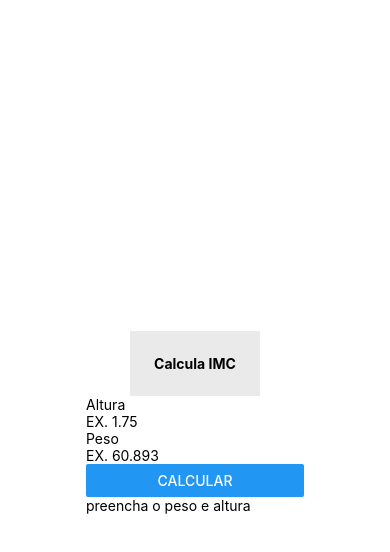
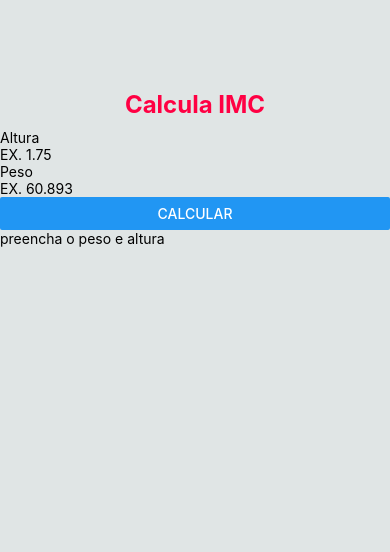
Before and after one commit to oAnthonyG/my-project, a React Native app: screen / in a window 390 px wide. Shown: the top 552 px of the page. Built offline with nearby package versions, Linux system fonts and the light colour scheme.

Commit message:
styles for the title created

```diff
--- a/App.js
+++ b/App.js
@@ -1,12 +1,12 @@
 import { StyleSheet, Text, View } from 'react-native';
 import Title from './src/components/Title';
-import Main from './src/components/Main';
+import Form from './src/components/Form';
 
 export default function App() {
   return (
     <View style={styles.container}>
-      <Title/>
-      <Main/>
+      <Title />
+      <Form />
     </View>
   );
 }
@@ -14,8 +14,7 @@ export default function App() {
 const styles = StyleSheet.create({
   container: {
     flex: 1,
-    backgroundColor: '#fff',
-    alignItems: 'center',
-    justifyContent: 'center',
+    backgroundColor: '#e0e5e5',
+    paddingTop: 80,
   },
 });
--- a/src/components/Form/ResultIMC/index.js
+++ b/src/components/Form/ResultIMC/index.js
@@ -1,7 +1,7 @@
 import React from "react";
 import { View, Text } from "react-native";
 
-export default function ResultIMC(props){
+export default function ResultIMC(props) {
   return (
     <View>
       <Text>{props.messageResultIMC}</Text>
--- a/src/components/Form/index.js
+++ b/src/components/Form/index.js
@@ -1,5 +1,5 @@
 import React, { useState } from "react";
-import {StyleSheet, View, Text, TextInput, Button } from "react-native";
+import { View, Text, TextInput, Button } from "react-native";
 import ResultIMC from "./ResultIMC";
 
 
@@ -48,9 +48,9 @@ export default function Form() {
           placeholder="EX. 60.893"
           keyboardType="numeric"
         />
-        <Button styles={styles.button}
-        onPress={() => validationImc()}
-        title={textButton} />
+        <Button
+          onPress={() => validationImc()}
+          title={textButton} />
       </View>
       <ResultIMC
         messageResultIMC={messageIMC}
@@ -59,10 +59,3 @@ export default function Form() {
     </View>
   );
 }
-
-
-const styles = StyleSheet.create({
-  button: {
-    backgroundColor: "red"
-  }
-})
--- a/src/components/Main/index.js
+++ /dev/null
@@ -1,11 +0,0 @@
-import React from "react";
-import { View } from "react-native";
-import Form from "../Form";
-
-export default function Main(){
-  return (
-    <View>
-      <Form/>
-    </View>
-  );
-}
--- a/src/components/Title/index.js
+++ b/src/components/Title/index.js
@@ -1,22 +1,13 @@
 import React from "react";
-import {StyleSheet, View, Text } from "react-native";
+import { View, Text } from "react-native";
+import styles from "./style";
 
-export default function Title(){
+export default function Title() {
   return (
-    <View style={styles.container}>
-      <Text style={styles.title}>
+    <View style={styles.boxTitle}>
+      <Text style={styles.textTitle}>
         Calcula IMC
       </Text>
     </View>
   )
 }
-
-const styles = StyleSheet.create({
-  container: {
-    padding: 24,
-    backgroundColor: "#eaeaea"
-  },
-  title:{
-    fontWeight: "bold"
-  }
-})
--- /dev/null
+++ b/src/components/Title/style.js
@@ -0,0 +1,17 @@
+import { StyleSheet } from "react-native";
+
+
+const styles = StyleSheet.create({
+  boxTitle: {
+    alignItems: "center",
+    justifyContent: "center",
+    padding: 10,
+  },
+  textTitle: {
+    color: "#FF0043",
+    fontSize: 24,
+    fontWeight: "bold",
+  }
+});
+
+export default styles
```
Also changed, not shown: src/components/Form/styles.js (added, +15 -0 lines), src/components/Form/ResultIMC/style.js (added).
